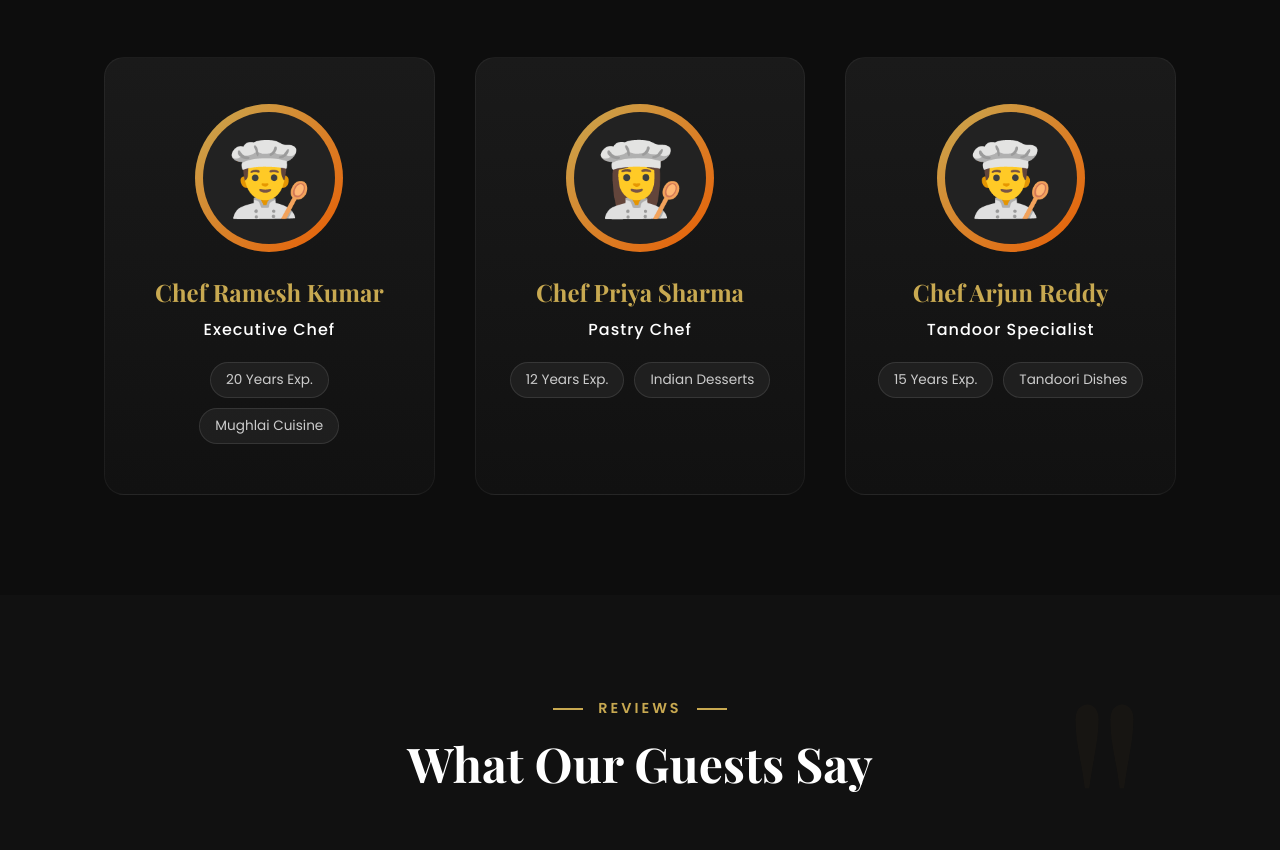
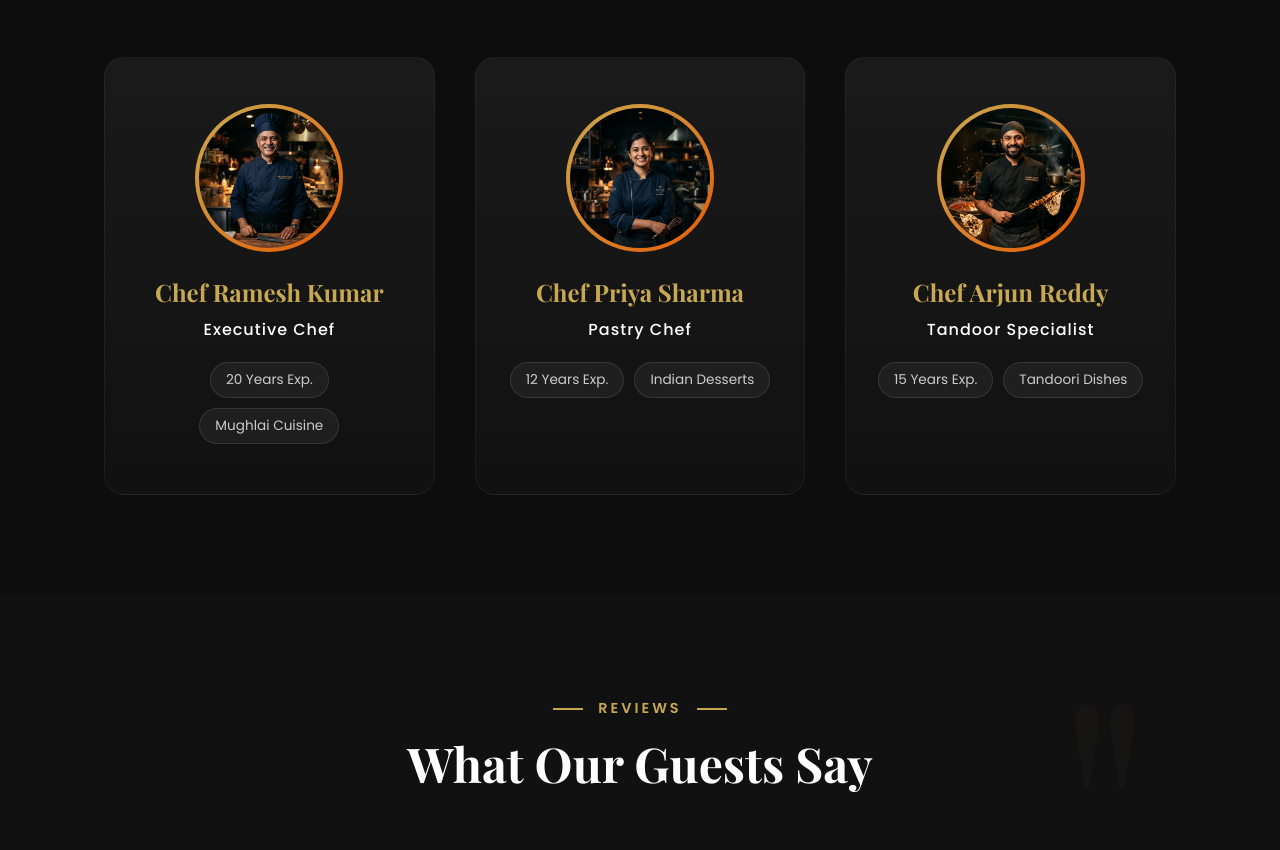
Before and after one commit to revanthbanoth/Restaurant-, a website: page index.html in a window 1280 px wide. Shown: the part 3476-4326 px from the top of the page. Drawn offline with nearby package versions, Linux system fonts and the light colour scheme.

Commit message:
Replaced chef emojis with AI portraits

```diff
--- a/index.html
+++ b/index.html
@@ -771,14 +771,17 @@
             width: 140px;
             height: 140px;
             margin: 0 auto 25px;
-            background: #222;
             border-radius: 50%;
-            display: flex;
-            align-items: center;
-            justify-content: center;
-            font-size: 4.5rem;
             position: relative;
             z-index: 1;
+        }
+        .chef-avatar img {
+            width: 100%;
+            height: 100%;
+            border-radius: 50%;
+            object-fit: cover;
+            position: relative;
+            z-index: 2;
         }
         .chef-avatar::before {
             content: '';
@@ -786,16 +789,8 @@
             inset: -4px;
             border-radius: 50%;
             background: linear-gradient(135deg, var(--primary), var(--accent));
-            z-index: -1;
+            z-index: 0;
             transition: transform 0.5s;
-        }
-        .chef-avatar::after {
-            content: '';
-            position: absolute;
-            inset: 4px;
-            border-radius: 50%;
-            background: #222;
-            z-index: -1;
         }
         .chef-card:hover .chef-avatar::before {
             transform: rotate(180deg);
@@ -1520,7 +1515,7 @@
         </div>
         <div class="chef-grid">
             <div class="chef-card">
-                <div class="chef-avatar">👨‍🍳</div>
+                <div class="chef-avatar"><img src="assets/images/chef_ramesh.png" alt="Chef Ramesh Kumar"></div>
                 <h3 class="chef-name">Chef Ramesh Kumar</h3>
                 <div class="chef-role">Executive Chef</div>
                 <div class="chef-tags">
@@ -1529,7 +1524,7 @@
                 </div>
             </div>
             <div class="chef-card">
-                <div class="chef-avatar">👩‍🍳</div>
+                <div class="chef-avatar"><img src="assets/images/chef_priya.png" alt="Chef Priya Sharma"></div>
                 <h3 class="chef-name">Chef Priya Sharma</h3>
                 <div class="chef-role">Pastry Chef</div>
                 <div class="chef-tags">
@@ -1538,7 +1533,7 @@
                 </div>
             </div>
             <div class="chef-card">
-                <div class="chef-avatar">👨‍🍳</div>
+                <div class="chef-avatar"><img src="assets/images/chef_arjun.png" alt="Chef Arjun Reddy"></div>
                 <h3 class="chef-name">Chef Arjun Reddy</h3>
                 <div class="chef-role">Tandoor Specialist</div>
                 <div class="chef-tags">
```
Also changed, not shown: assets/images/chef_arjun.png (added), assets/images/chef_priya.png (added), assets/images/chef_ramesh.png (added).
